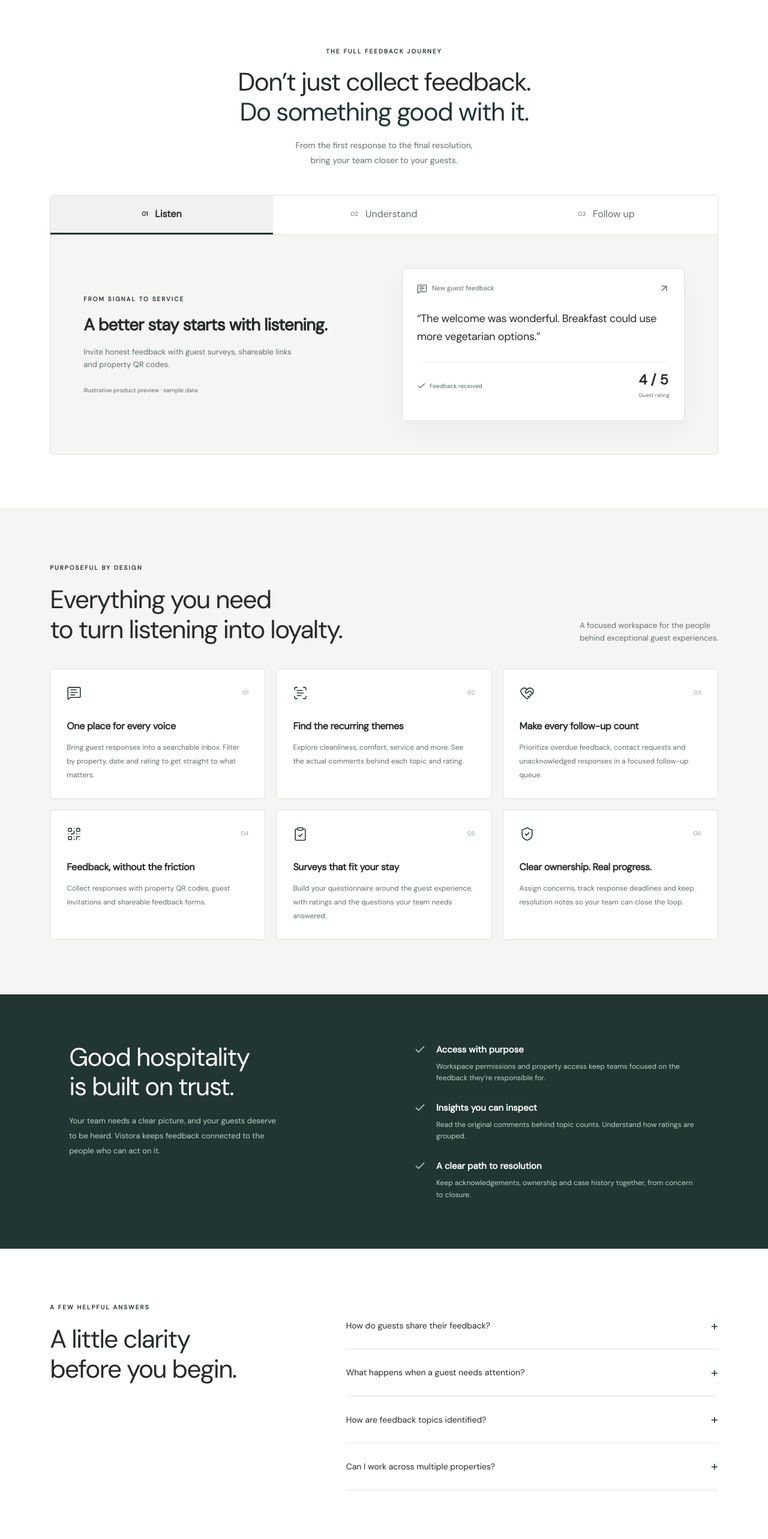
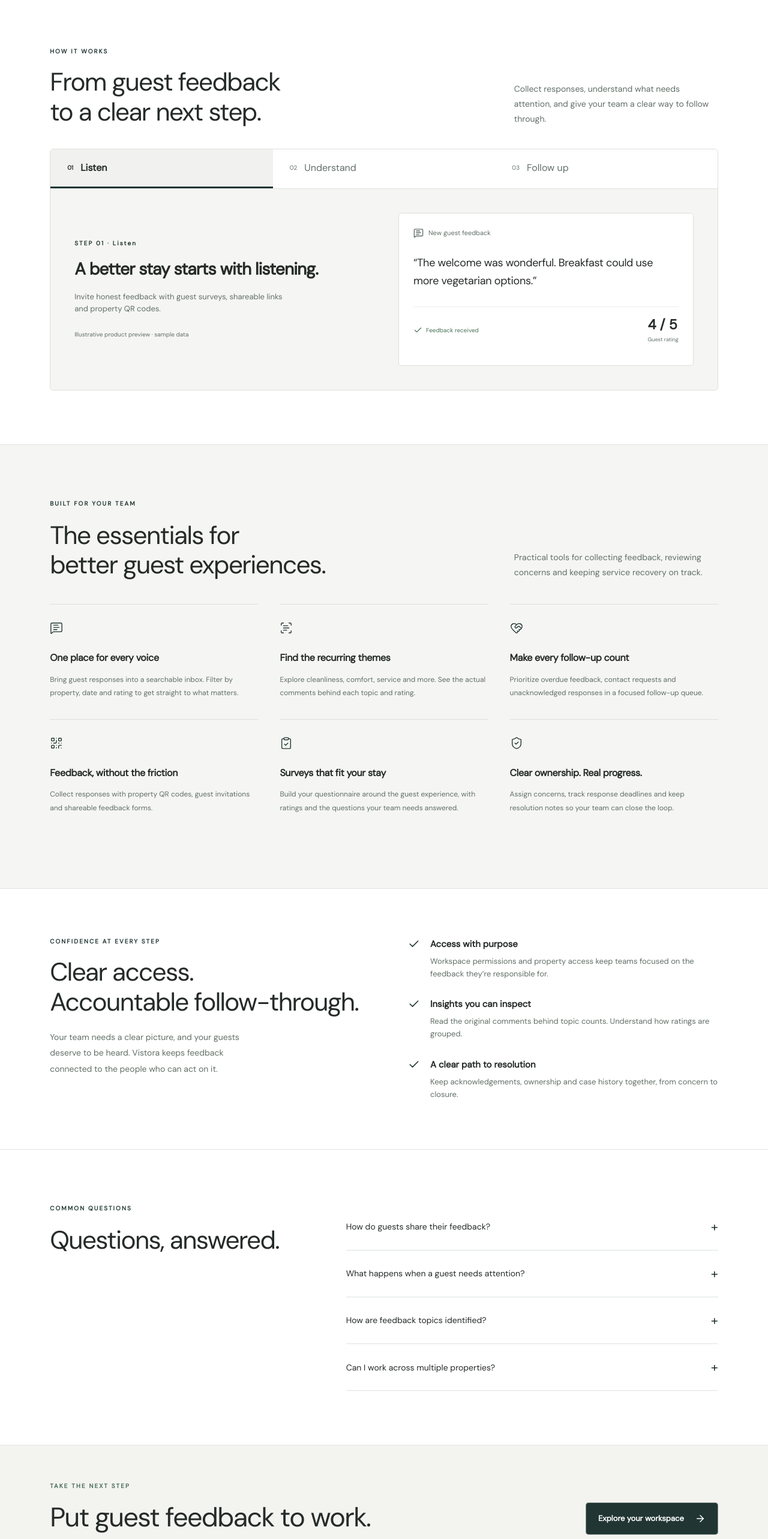
Before and after one commit to karthik558/Vistora, a Next.js app: page / in a window 1280 px wide. Shown: the part 900-3466 px from the top of the page at 60% size. Built offline with nearby package versions, Linux system fonts and the light colour scheme; no server answers.

Commit message:
Vistora: redesign public page layout and update styling for feedback experience components

```diff
--- a/app/feedback-experience.css
+++ b/app/feedback-experience.css
@@ -46,26 +46,26 @@
 .vp-promise>div{display:flex;align-items:center;gap:13px}
 .vp-promise svg{width:22px;color:#4e6f5b;stroke-width:1.5}
 .vp-section{padding:90px 6.5%;scroll-margin-top:25px}
-.vp-section-title{text-align:center;margin-bottom:45px}
-.vp-section-title .vp-kicker{justify-content:center;color:var(--brand-primary)}
+.vp-section-title{display:flex;justify-content:space-between;align-items:flex-end;gap:40px;text-align:left;margin-bottom:36px}
+.vp-section-title .vp-kicker{color:var(--brand-primary);margin-bottom:18px}
 .vistora-public h2{font-size:clamp(30px,3.3vw,46px);line-height:1.18;letter-spacing:-1.6px;font-weight:500}
-.vp-section-title h2{margin:18px 0}
+.vp-section-title h2{margin:0}
 .vp-section-title em{color:var(--brand-primary)}
-.vp-section-title>p:last-child{font-size:14px;color:#617067;line-height:1.8}
+.vp-section-title>p:last-child{font-size:14px;color:#617067;line-height:1.8;max-width:340px}
 .vp-product{border:1px solid #dedfdd;border-radius:6px;background:#f5f5f3;overflow:hidden}
 .vp-switcher{display:flex;border-bottom:1px solid #dce5de;background:#fff}
-.vp-switcher button{flex:1;display:flex;gap:12px;align-items:center;justify-content:center;background:transparent;border:0;min-height:65px;color:#617067;cursor:pointer;border-bottom:3px solid transparent}
+.vp-switcher button{flex:1;display:flex;gap:12px;padding:0 28px;align-items:center;justify-content:flex-start;background:transparent;border:0;min-height:65px;color:#617067;cursor:pointer;border-bottom:3px solid transparent}
 .vp-switcher button span{font-size:10px}
 .vp-switcher button[aria-pressed=true]{border-color:var(--brand-primary);color:#252b28;background:#f1f1ef;font-weight:700}
-.vp-preview-body{display:grid;grid-template-columns:1fr 1fr;gap:60px;align-items:center;padding:55px}
+.vp-preview-body{display:grid;grid-template-columns:1fr 1fr;gap:48px;align-items:center;padding:40px}
 .vp-preview-copy h3{font-size:28px;line-height:1.3;letter-spacing:-.8px;margin:17px 0}
 .vp-preview-copy>p:not(.vp-kicker){font-size:13px;color:#617067;max-width:350px}
 .vp-preview-copy .vp-kicker{color:var(--brand-primary)}
 .vp-demo-label{display:block;font-size:10px;color:#617067;margin-top:24px}
-.vp-preview-card{background:#fff;border:1px solid #dedfdd;border-radius:5px;padding:24px;box-shadow:0 14px 35px #2346370a;min-height:255px}
+.vp-preview-card{background:#fff;border:1px solid #dedfdd;border-radius:5px;padding:24px;min-height:255px}
 .vp-card-top{display:flex;justify-content:space-between;color:#617067;font-size:11px}
 .vp-card-top span{display:flex;gap:8px;align-items:center}
-.vp-preview-card blockquote{margin:27px 0;font-size:18px;line-height:1.65;letter-spacing:-.3px}
+.vp-preview-card blockquote,.vp-preview-card .vp-preview-statement{margin:27px 0;font-size:18px;line-height:1.65;letter-spacing:-.3px}
 .vp-preview-bottom{border-top:1px solid #e9f0ea;padding-top:17px;display:flex;align-items:center;justify-content:space-between;gap:12px}
 .vp-preview-bottom>span{display:flex;align-items:center;gap:6px;font-size:10px;color:#4c7358}
 .vp-preview-bottom strong{font-size:23px;display:block;line-height:1.1}
@@ -73,20 +73,19 @@
 .vp-features{background:#f5f5f3;border-block:1px solid #e3e3df}
 .vp-feature-heading{display:flex;justify-content:space-between;align-items:flex-end;gap:30px;margin-bottom:40px}
 .vp-feature-heading .vp-kicker{color:var(--brand-primary);margin-bottom:20px}
-.vp-feature-heading>p{font-size:13px;color:#617067}
-.vp-feature-grid{display:grid;grid-template-columns:repeat(3,1fr);gap:18px}
-.vp-feature-grid article{background:#fff;border:1px solid #dedfdd;border-radius:5px;padding:27px;transition:transform .2s,border-color .2s}
-.vp-feature-grid article:hover{transform:translateY(-2px);border-color:#aaaead}
-.vp-feature-grid article>div{display:flex;justify-content:space-between;align-items:center;color:var(--brand-primary);margin-bottom:30px}
-.vp-feature-grid article>div>span{color:#91a498;font-size:10px}
+.vp-feature-heading>p{font-size:14px;color:#617067;max-width:340px;line-height:1.8}
+.vp-feature-grid{display:grid;grid-template-columns:repeat(3,minmax(0,1fr));column-gap:36px}
+.vp-feature-grid article{border-top:1px solid #dce0da;padding:28px 0 32px}
+.vp-feature-grid article>div{color:var(--brand-primary);margin-bottom:18px}
 .vp-feature-grid h3{font-size:16px;font-weight:600;margin-bottom:12px;letter-spacing:-.3px}
 .vp-feature-grid p{font-size:12px;color:#617067;line-height:1.9}
-.vp-trust{padding:80px 9%;display:grid;grid-template-columns:1fr 1fr;gap:100px;background:#213633;color:#fff}
-.vp-trust>div>p:last-child{font-size:13px;color:#bfd3c5;max-width:360px;margin-top:20px;line-height:1.9}
+.vp-trust{padding:80px 6.5%;display:grid;grid-template-columns:1fr 1fr;gap:80px;background:#fff;color:var(--vp-ink);border-bottom:1px solid #e3e3df}
+.vp-trust .vp-kicker{color:var(--brand-primary);margin-bottom:18px}
+.vp-trust>div>p:last-child{font-size:14px;color:#617067;max-width:360px;margin-top:20px;line-height:1.9}
 .vp-trust ul{list-style:none;padding:0;margin:0;display:flex;flex-direction:column;justify-content:center;gap:28px}
-.vp-trust li{display:flex;gap:17px;font-size:12px;color:#bfd3c5}
-.vp-trust li svg{flex-shrink:0;color:#b2d2bd;width:20px}
-.vp-trust strong{display:block;font-size:15px;color:#fff;margin-bottom:7px}
+.vp-trust li{display:flex;gap:17px;font-size:13px;color:#617067}
+.vp-trust li svg{flex-shrink:0;color:var(--brand-primary);width:20px}
+.vp-trust strong{display:block;font-size:15px;color:var(--vp-ink);margin-bottom:7px}
 .vp-faq{display:grid;grid-template-columns:.8fr 1.2fr;gap:80px}
 .vp-faq .vp-kicker{color:var(--brand-primary);margin-bottom:20px}
 .vp-faq details{border-bottom:1px solid #dce5de;padding:21px 0}
@@ -95,12 +94,14 @@
 .vp-faq summary span{font-size:22px;color:var(--brand-primary)}
 .vp-faq details[open] summary span{transform:rotate(45deg)}
 .vp-faq details p{font-size:13px;color:#617067;line-height:1.9;margin-top:15px}
-.vp-cta{text-align:center;padding:70px 24px 80px;background:#f3f3f0;color:#252b28}
+.vp-cta{display:flex;align-items:center;justify-content:space-between;gap:32px;text-align:left;padding:60px 6.5%;background:#f3f3f0;color:#252b28;border-top:1px solid #e3e3df}
 .vp-cta>svg{color:var(--brand-primary);margin-bottom:18px}
-.vp-cta .vp-kicker{justify-content:center;color:#456a53;margin-bottom:18px}
+.vp-cta .vp-kicker{color:#456a53;margin-bottom:18px}
 .vp-cta h2{font-size:clamp(30px,3.5vw,48px)}
 .vp-cta em{color:var(--brand-primary)}
-.vp-cta .vp-button{margin-top:30px}
+.vp-cta .vp-button{margin:0;border-radius:5px;flex-shrink:0;padding:14px 20px;gap:18px;box-shadow:none}
+.vp-cta .vp-button>span{background:none;color:#fff;width:auto;height:auto}
+.vp-cta>div>p:last-child{font-size:14px;color:#617067;margin-top:14px}
 .vp-footer{display:flex;align-items:center;gap:30px;padding:30px 6.5%;background:#1b2e27;color:#b8cbbf;font-size:11px}
 .vp-footer p{margin-right:auto}
 .vp-footer img{object-fit:contain}
@@ -145,7 +146,7 @@
 
 @media(min-width:1600px){.vp-hero{padding-top:200px;min-height:870px}
 .vp-floating-card{right:13%;top:320px}
-.vp-section,.vp-trust{padding-left:max(6.5%,calc((100vw - 1400px)/2));padding-right:max(6.5%,calc((100vw - 1400px)/2))}
+.vp-section,.vp-trust,.vp-cta{padding-left:max(6.5%,calc((100vw - 1400px)/2));padding-right:max(6.5%,calc((100vw - 1400px)/2))}
 }
 
 @media(max-width:1050px){.vp-floating-card{right:5%;width:235px;top:340px}
@@ -176,13 +177,15 @@
 .vp-preview-body{grid-template-columns:1fr;padding:25px;gap:25px}
 .vp-preview-copy h3{font-size:25px}
 .vp-preview-card{padding:20px}
-.vp-switcher button{font-size:12px;gap:8px;min-height:58px}
-.vp-feature-heading{align-items:flex-start;flex-direction:column}
-.vp-feature-grid{grid-template-columns:1fr 1fr;gap:12px}
-.vp-feature-grid article{padding:21px}
+.vp-switcher button{font-size:12px;gap:8px;padding:0 12px;min-height:58px}
+.vp-section-title,.vp-feature-heading{align-items:flex-start;flex-direction:column;gap:20px}
+.vp-section-title>p:last-child,.vp-feature-heading>p{max-width:520px}
+.vp-feature-grid{grid-template-columns:1fr 1fr;column-gap:24px}
+.vp-feature-grid article{padding:24px 0}
 .vp-feature-grid h3{font-size:15px}
 .vp-trust{padding:50px 6%;grid-template-columns:1fr;gap:35px}
 .vp-faq{grid-template-columns:1fr;gap:25px}
+.vp-cta{align-items:flex-start;flex-direction:column;padding:48px 6%}
 .vp-footer{flex-wrap:wrap;gap:18px;padding:30px 6%}
 .vp-footer p{width:50%;font-size:10px}
 .vp-footer a:last-child{margin-left:auto}
--- a/app/page.tsx
+++ b/app/page.tsx
@@ -32,16 +32,16 @@ export default async function HomePage() {
       <div className="vp-hero-foot"><span>MORE THAN A FEEDBACK FORM</span><span>Guest voices <i /> Meaningful insights <i /> Thoughtful recovery</span><a href="#experience" aria-label="Discover the experience">↓</a></div>
     </section>
     <section className="vp-promise"><span>Made for the moments<br /><strong>that make a stay.</strong></span><div><MessageSquareText />Listen with intention</div><div><ScanText />Understand the details</div><div><HeartHandshake />Respond with care</div></section>
-    <section id="experience" className="vp-section"><div className="vp-section-title"><p className="vp-kicker">THE FULL FEEDBACK JOURNEY</p><h2>Don’t just collect feedback.<br /><em>Do something good with it.</em></h2><p>From the first response to the final resolution,<br />bring your team closer to your guests.</p></div><FeedbackPreview /></section>
-    <section id="features" className="vp-features vp-section"><div className="vp-feature-heading"><div><p className="vp-kicker">PURPOSEFUL BY DESIGN</p><h2>Everything you need<br />to turn listening into loyalty.</h2></div><p>A focused workspace for the people<br />behind exceptional guest experiences.</p></div><div className="vp-feature-grid">{capabilities.map(({icon: Icon, title, description}, index) => <article key={title}><div><Icon size={25} strokeWidth={1.5} /><span>0{index + 1}</span></div><h3>{title}</h3><p>{description}</p></article>)}</div></section>
-    <section className="vp-trust"><div><h2>Good hospitality<br />is built on trust.</h2><p>Your team needs a clear picture, and your guests deserve to be heard. Vistora keeps feedback connected to the people who can act on it.</p></div><ul><li><Check /><span><strong>Access with purpose</strong>Workspace permissions and property access keep teams focused on the feedback they’re responsible for.</span></li><li><Check /><span><strong>Insights you can inspect</strong>Read the original comments behind topic counts. Understand how ratings are grouped.</span></li><li><Check /><span><strong>A clear path to resolution</strong>Keep acknowledgements, ownership and case history together, from concern to closure.</span></li></ul></section>
-    <section id="questions" className="vp-section vp-faq"><div><p className="vp-kicker">A FEW HELPFUL ANSWERS</p><h2>A little clarity<br />before you begin.</h2></div><div>{[
+    <section id="experience" className="vp-section"><div className="vp-section-title"><div><p className="vp-kicker">HOW IT WORKS</p><h2>From guest feedback<br />to a clear next step.</h2></div><p>Collect responses, understand what needs attention, and give your team a clear way to follow through.</p></div><FeedbackPreview /></section>
+    <section id="features" className="vp-features vp-section"><div className="vp-feature-heading"><div><p className="vp-kicker">BUILT FOR YOUR TEAM</p><h2>The essentials for<br />better guest experiences.</h2></div><p>Practical tools for collecting feedback, reviewing concerns and keeping service recovery on track.</p></div><div className="vp-feature-grid">{capabilities.map(({icon: Icon, title, description}) => <article key={title}><div><Icon size={22} strokeWidth={1.5} aria-hidden="true" /></div><h3>{title}</h3><p>{description}</p></article>)}</div></section>
+    <section className="vp-trust"><div><p className="vp-kicker">CONFIDENCE AT EVERY STEP</p><h2>Clear access.<br />Accountable follow-through.</h2><p>Your team needs a clear picture, and your guests deserve to be heard. Vistora keeps feedback connected to the people who can act on it.</p></div><ul><li><Check /><span><strong>Access with purpose</strong>Workspace permissions and property access keep teams focused on the feedback they’re responsible for.</span></li><li><Check /><span><strong>Insights you can inspect</strong>Read the original comments behind topic counts. Understand how ratings are grouped.</span></li><li><Check /><span><strong>A clear path to resolution</strong>Keep acknowledgements, ownership and case history together, from concern to closure.</span></li></ul></section>
+    <section id="questions" className="vp-section vp-faq"><div><p className="vp-kicker">COMMON QUESTIONS</p><h2>Questions, answered.</h2></div><div>{[
       ["How do guests share their feedback?", "Guests can use your property’s feedback link or QR code, or follow an invitation. They can share ratings, answer your questionnaire and request a follow-up."],
       ["What happens when a guest needs attention?", "Your team can open the feedback record, acknowledge it, assign ownership and track a resolution. The follow-up queue helps surface overdue cases and guests who requested contact."],
       ["How are feedback topics identified?", "The Analytics page matches words in guest comments to topics such as cleanliness, room comfort and breakfast. Ratings provide the positive, neutral and low-rated breakdown. This is transparent keyword matching, not AI sentiment analysis."],
       ["Can I work across multiple properties?", "Yes. Authorized teams can filter feedback by property and date. Access follows the property assignments and permissions in your workspace."],
     ].map(([q,a]) => <details key={q}><summary>{q}<span aria-hidden="true">+</span></summary><p>{a}</p></details>)}</div></section>
-    <section className="vp-cta"><p className="vp-kicker">BETTER EXPERIENCES START HERE</p><h2>Your guests have something to say.<br /><em>Make it matter.</em></h2><Link href={destination} prefetch={true} className="vp-button">{isLoggedIn ? "Open your workspace" : "Explore your workspace"}<span><ArrowRight size={18} /></span></Link></section>
+    <section className="vp-cta"><div><p className="vp-kicker">TAKE THE NEXT STEP</p><h2>Put guest feedback to work.</h2><p>One workspace to listen, respond and keep improving.</p></div><Link href={destination} prefetch={true} className="vp-button">{isLoggedIn ? "Open your workspace" : "Explore your workspace"}<span><ArrowRight size={18} /></span></Link></section>
     <footer className="vp-footer"><Link href="/" aria-label="Vistora home"><Image src="/vistora_wordmark_white.webp" alt="Vistora" width={120} height={30} /></Link><p>Every voice. A better stay.</p><span>© 2026 Vistora</span><a href="#main-content">Back to top ↑</a></footer>
   </main>;
 }
--- a/components/FeedbackPreview.tsx
+++ b/components/FeedbackPreview.tsx
@@ -1,8 +1,7 @@
 "use client";
 
 import { useState } from "react";
-import { AnimatePresence, motion, useReducedMotion } from "framer-motion";
-import { ArrowUpRight, Check, MessageSquareText } from "lucide-react";
+import { Check, MessageSquareText } from "lucide-react";
 
 const previews = [
   { label: "Listen", title: "A better stay starts with listening.", detail: "Invite honest feedback with guest surveys, shareable links and property QR codes.", guest: "The welcome was wonderful. Breakfast could use more vegetarian options.", tag: "New guest feedback", action: "Feedback received", score: "4 / 5", metric: "Guest rating" },
@@ -13,11 +12,10 @@ const previews = [
 export default function FeedbackPreview() {
   const [active, setActive] = useState(0);
   const preview = previews[active];
-  const reducedMotion = useReducedMotion();
   return <div className="vp-product">
     <div className="vp-switcher" aria-label="Explore the feedback workflow">{previews.map((item, index) => <button key={item.label} aria-pressed={index === active} onClick={() => setActive(index)}><span>0{index + 1}</span>{item.label}</button>)}</div>
-    <div aria-live="polite"><AnimatePresence mode="wait" initial={false}><motion.div key={active} className="vp-preview-body" initial={{opacity:0,x:reducedMotion?0:20}} animate={{opacity:1,x:0}} exit={{opacity:0,x:reducedMotion?0:-20}} transition={{duration:reducedMotion?0:.24,ease:[.22,1,.36,1]}}><div className="vp-preview-copy"><p className="vp-kicker">FROM SIGNAL TO SERVICE</p><h3>{preview.title}</h3><p>{preview.detail}</p><span className="vp-demo-label">Illustrative product preview · sample data</span></div>
-      <div className="vp-preview-card"><div className="vp-card-top"><span><MessageSquareText size={17} /> {preview.tag}</span><ArrowUpRight size={18} /></div><blockquote>“{preview.guest}”</blockquote><div className="vp-preview-bottom"><span><Check size={15} />{preview.action}</span><div><strong>{preview.score}</strong><small>{preview.metric}</small></div></div></div>
-    </motion.div></AnimatePresence></div>
+    <div aria-live="polite"><div className="vp-preview-body"><div className="vp-preview-copy"><p className="vp-kicker">STEP 0{active + 1} · {preview.label}</p><h3>{preview.title}</h3><p>{preview.detail}</p><span className="vp-demo-label">Illustrative product preview · sample data</span></div>
+      <div className="vp-preview-card"><div className="vp-card-top"><span><MessageSquareText size={17} /> {preview.tag}</span></div>{active === 0 ? <blockquote>“{preview.guest}”</blockquote> : <p className="vp-preview-statement">{preview.guest}</p>}<div className="vp-preview-bottom"><span><Check size={15} />{preview.action}</span><div><strong>{preview.score}</strong><small>{preview.metric}</small></div></div></div>
+    </div></div>
   </div>;
 }
```
